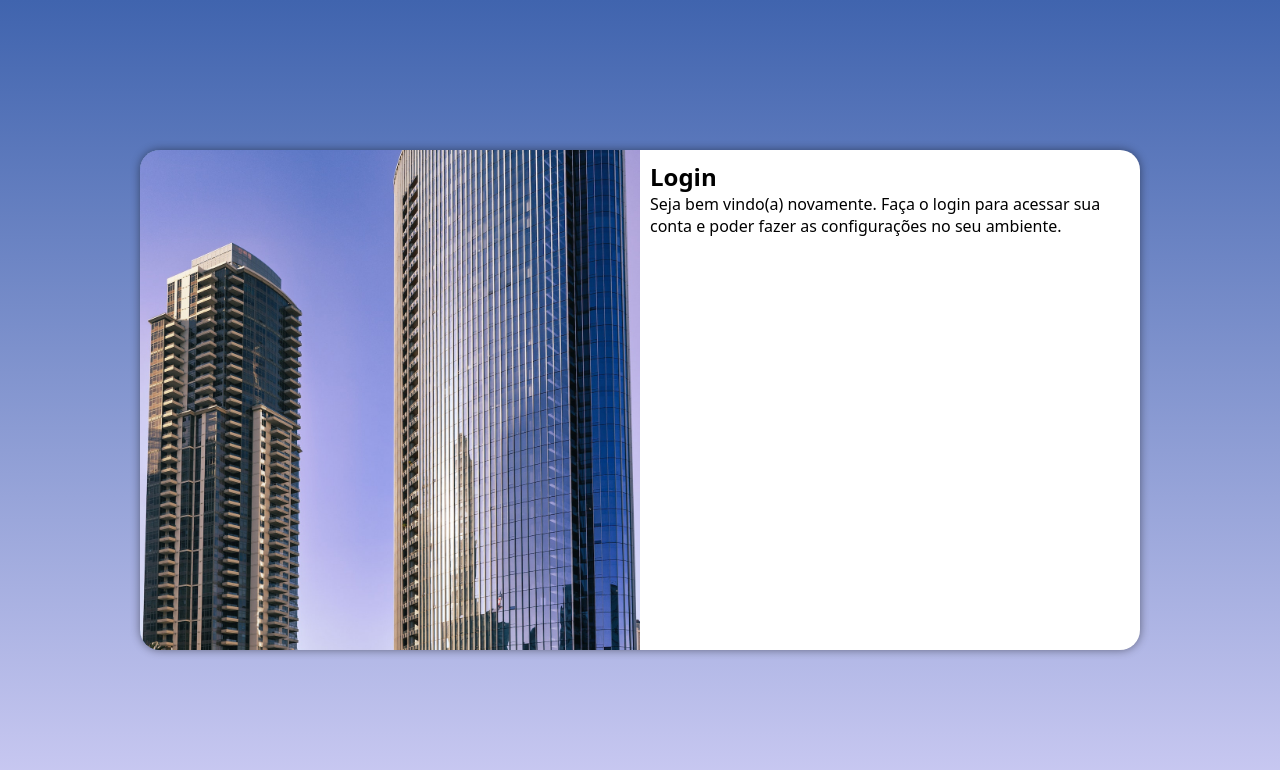
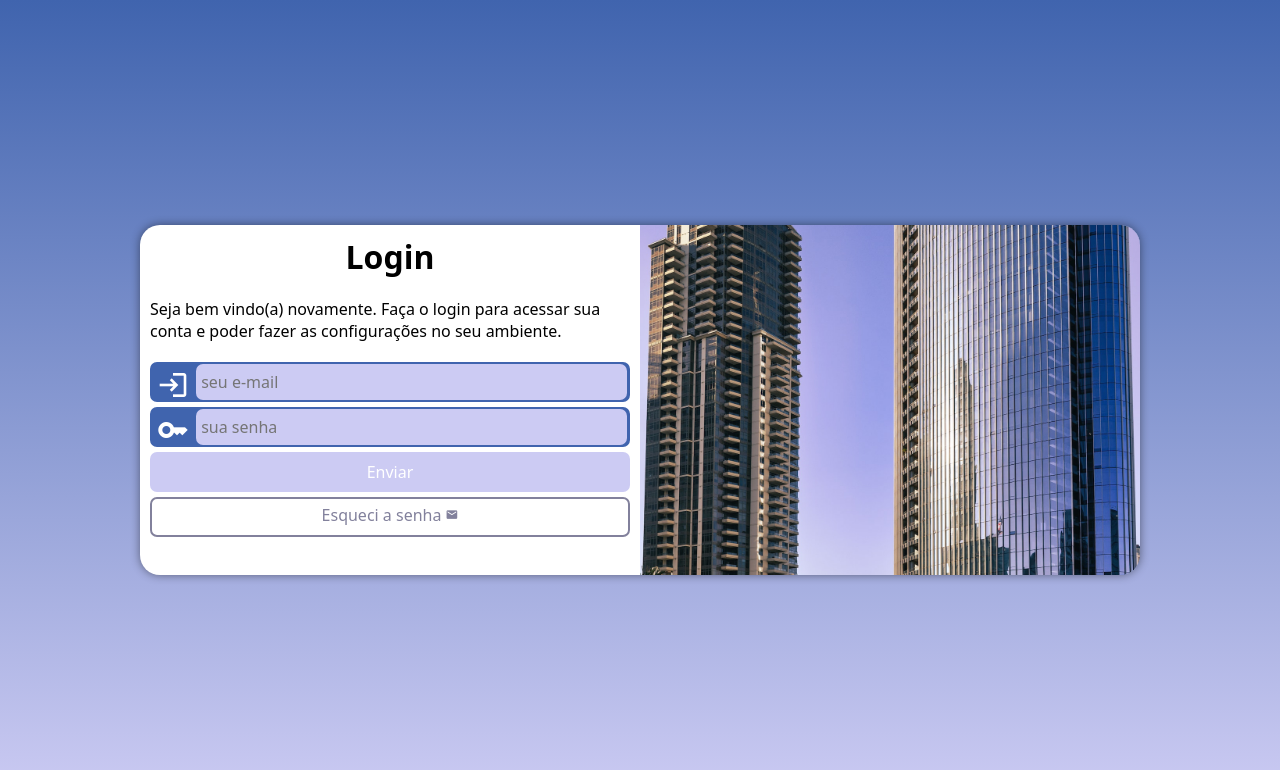
Before and after one commit to viniciusilv/projeto-login, a plain HTML site: page index.html in a window 1280 px wide. Drawn offline with Linux system fonts and the light colour scheme.

Commit message:
finalização do projeto

```diff
--- a/estilos/media-query.css
+++ b/estilos/media-query.css
@@ -15,6 +15,7 @@
 
     section#login {
         width: 80vw;
+        height: 300px;
     }
 
     section#login > div#imagem {
@@ -27,6 +28,15 @@
         float: right;
         width: 70%;
     }
+
+    div#formulario > h1 {
+        font-size: 2em;
+    }
+
+    div#formulario > p {
+        font-size: 1em;
+        margin: 10px 0px;
+    }
 }
 
 @media screen and (min-width: 1025px) {
@@ -37,16 +47,26 @@
 
     section#login {
         width: 1000px;
+        height: 350px;
     }
 
     section#login > div#imagem {
-        float: left;
+        float: right;
         width: 50%;
         height: 100%;
     }
 
     section#login > div#formulario {
-        float: right;
+        float: left;
         width: 50%;
     }
+
+    div#formulario > h1 {
+        font-size: 2em;
+    }
+
+    div#formulario > p {
+        font-size: 1em;
+        margin: 20px 0px;
+    }
 }
--- a/estilos/style.css
+++ b/estilos/style.css
@@ -27,7 +27,7 @@ main {
 section#login {
 
     background-color: white;
-    height: 500px;
+    height: 515px;
     width: 250px;
     border-radius: 20px;
 
@@ -55,3 +55,89 @@ section#login > div#formulario {
     display: block;
     padding: 10px;
 }
+
+div#formulario > h1 {
+    text-align:  center;
+    margin-bottom: 10px;
+}
+
+div#formulario > p {
+    font-size: .8em;
+}
+
+div.campo > label {
+    display: none;
+}
+
+
+
+form > div.campo {
+    background-color: var(--cor01);
+    border: 2px solid var(--cor01);
+    width: 100%;
+    height: 40px;
+    border-radius: 7px;
+    margin: 5px 0px;
+}
+
+div.campo > span {
+    color: white;
+    /*background-color: black;*/
+    font-size: 2em;
+    width: 40px;
+    padding: 5px;
+}
+
+div.campo > input {
+    background-color: var(--cor02);
+    font-size: 1em;
+    width: calc(100% - 45px);
+    height: 100%;
+    border: 0px;
+    border-radius: 7px;
+    padding: 5px;
+    transform: translatey(-13px);
+}
+
+div.campo > input:focus-within {
+    background-color: white;
+}
+
+form > input[type=submit] {
+    display: block;
+    font-size: 1em;
+    width: 100%;
+    height: 40px;
+    background-color: var(--cor02);
+    color: white;
+    border: none;
+    border-radius: 7px;
+    cursor: pointer;
+}
+
+form > input[type=submit]:hover {
+    background-color: #b3b2d3;
+}
+
+form > a.botao {
+    display: block;
+    text-align: center;
+    font-size: 1em;
+    width: 100%;
+    height: 40px;
+    margin-top: 5px;
+    padding-top: 5px;
+    background-color: white;
+    border: 2px solid #82819c;
+    border-radius: 7px;
+    text-decoration: none;
+    color: #82819c;
+}
+
+form > a.botao:hover {
+    background-color: #b3b2d3;
+}
+
+form > a.botao > i {
+    font-size: .8em;
+}
--- a/index.html
+++ b/index.html
@@ -6,6 +6,7 @@
     <title>Login</title>
     <link rel="stylesheet" href="estilos/style.css">
     <link rel="stylesheet" href="estilos/media-query.css">
+    <link href="https://fonts.googleapis.com/icon?family=Material+Icons"rel="stylesheet">
 </head>
 <body>
     <main>
@@ -18,8 +19,19 @@
                 <h1>Login</h1>
                 <p>Seja bem vindo(a) novamente. Faça o login para acessar sua conta e poder fazer as configurações no seu ambiente.</p>
 
-                <form method="post" autocomplete="on">
-                    <label for="login.php"></label>
+                <form action="login.php" method="post" autocomplete="on">
+                    <div class="campo">
+                        <span class="material-icons">login</span>
+                        <input type="email" name="login" id="ilogin" placeholder="seu e-mail" autocomplete="email" required maxlength="30">
+                        <label for="ilogin">Login</label>
+                    </div>
+                    <div class="campo">
+                        <span class="material-icons">key</span>
+                        <input type="password" name="senha" id="isenha" placeholder="sua senha" autocomplete="current-password" required minlength="8" maxlength="20">
+                        <label for="isenha">Senha</label>
+                    </div>
+                    <input type="submit" value="Enviar">
+                    <a class="botao" href="esqueci.html">Esqueci a senha <i class="material-icons">mail</i></a>
                 </form>
             </div>
         </section>
```
